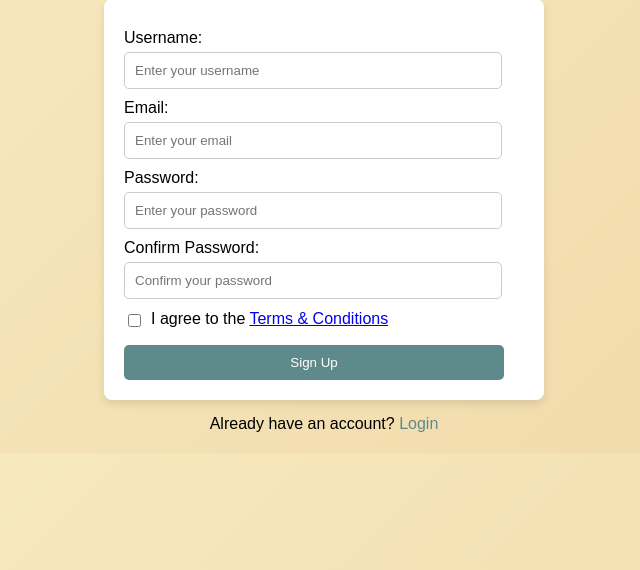
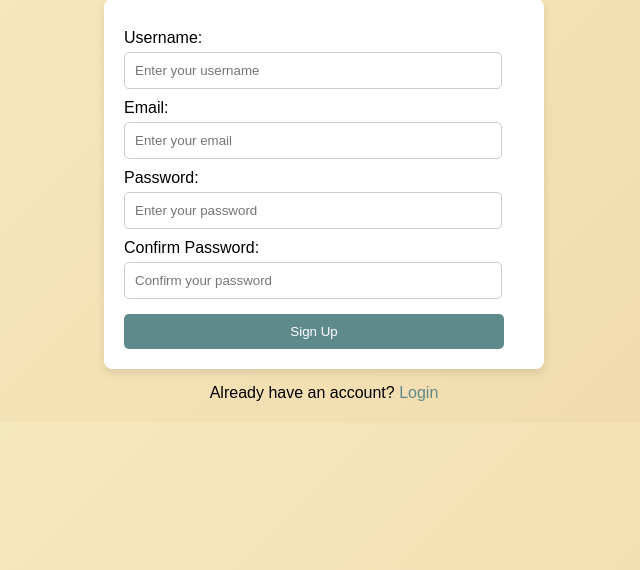
Before and after one commit to Sooraj-914/speech_to_sign, a Flask app: page /signup in a window 1280 px wide. Shown: the part 147-717 px from the top of the page, without its empty margins (316-956 px from the left). Run offline with Flask 3, Linux system fonts and the light colour scheme.

Commit message:
signup.html

```diff
--- a/templates/signup.html
+++ b/templates/signup.html
@@ -32,11 +32,6 @@
                 Passwords do not match!
             </div>
 
-            <div class="terms">
-                <input type="checkbox" id="terms" name="terms" required>
-                <label for="terms">I agree to the <a href="#">Terms & Conditions</a></label>
-            </div>
-
             <button type="submit">Sign Up</button>
         </form>
         <div class="login-link">
```
